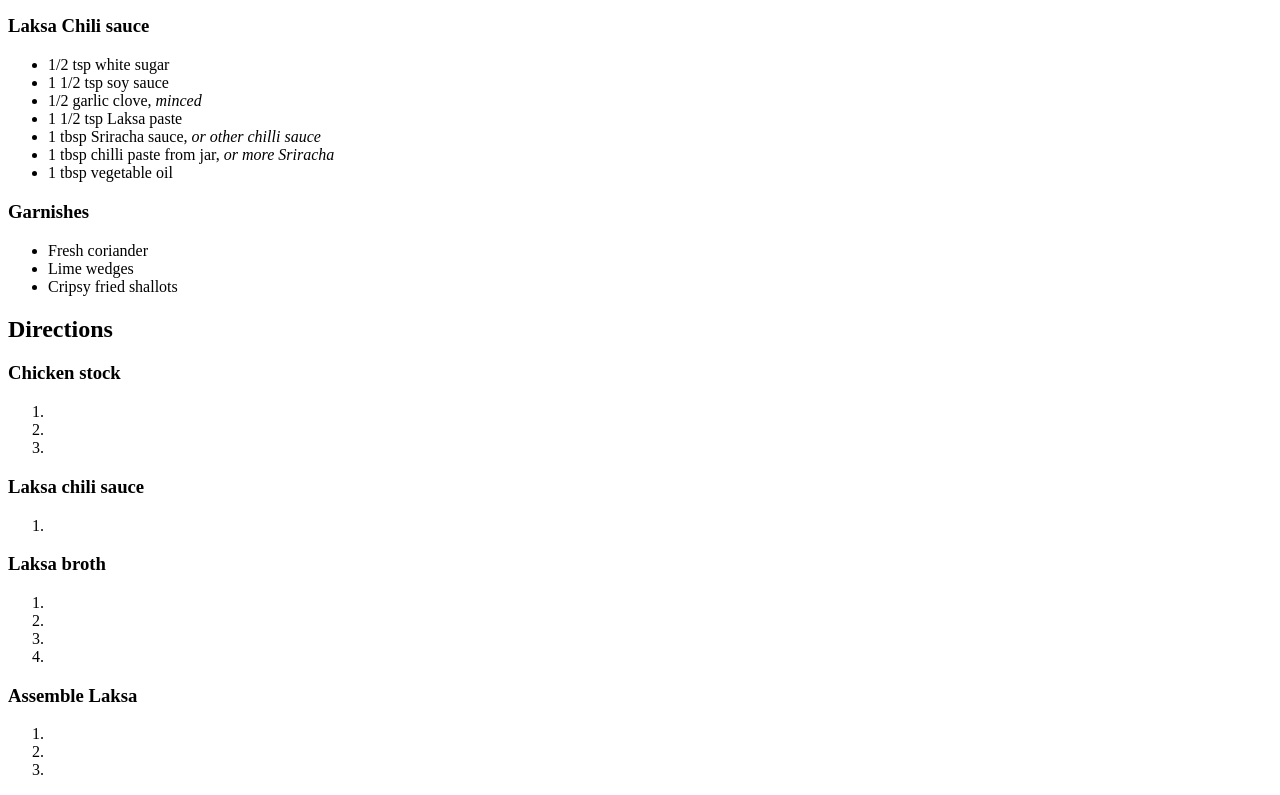
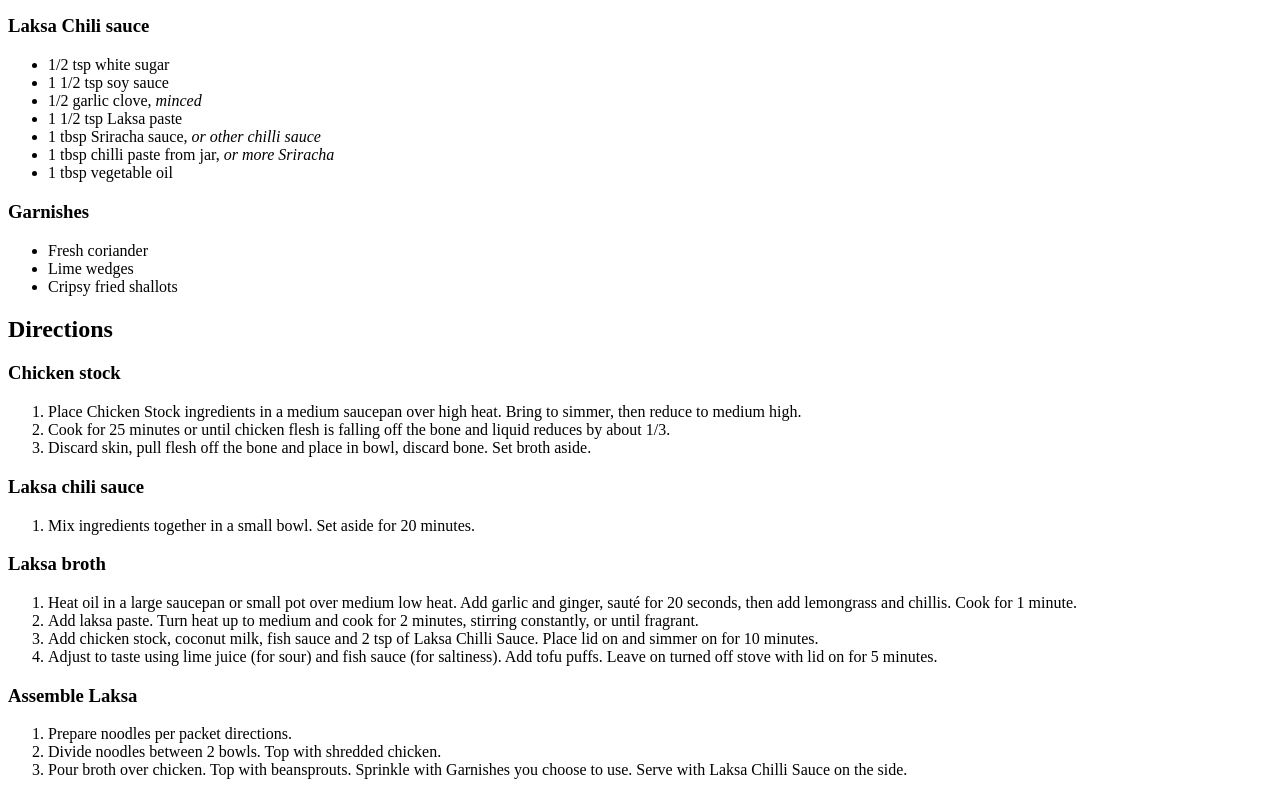
Before and after one commit to Jaidenpearson/odin-recipes, a plain HTML site: page recipes/laksa.html in a window 1280 px wide. Shown: the part 1082-1877 px from the top of the page. Drawn offline with Linux system fonts and the light colour scheme.

Commit message:
Laksa instructions finished

```diff
--- a/recipes/laksa.html
+++ b/recipes/laksa.html
@@ -80,32 +80,34 @@
             <h3>Chicken stock</h3>
 
             <ol>
-                <li></li>
-                <li></li>
-                <li></li>
+                <li>Place Chicken Stock ingredients in a medium saucepan over high heat. Bring to simmer, then reduce to medium high. </li>
+                <li>Cook for 25 minutes or until chicken flesh is falling off the bone and liquid reduces by about 1/3. </li>
+                <li>Discard skin, pull flesh off the bone and place in bowl, discard bone. Set broth aside.
+                </li>
             </ol>
 
             <h3>Laksa chili sauce</h3>
 
             <ol>
-                <li></li>
+                <li>Mix ingredients together in a small bowl. Set aside for 20 minutes.</li>
             </ol>
 
             <h3>Laksa broth</h3>
 
             <ol>
-                <li></li>
-                <li></li>
-                <li></li>
-                <li></li>
+                <li>Heat oil in a large saucepan or small pot over medium low heat. Add garlic and ginger, sauté for 20 seconds, then add lemongrass and chillis. Cook for 1 minute.</li>
+                <li>Add laksa paste. Turn heat up to medium and cook for 2 minutes, stirring constantly, or until fragrant.</li>
+                <li>Add chicken stock, coconut milk, fish sauce and 2 tsp of Laksa Chilli Sauce. Place lid on and simmer on for 10 minutes.</li>
+                <li>Adjust to taste using lime juice (for sour) and fish sauce (for saltiness). Add tofu puffs. Leave on turned off stove with lid on for 5 minutes.
+                </li>
             </ol>
 
             <h3>Assemble Laksa</h3>
 
             <ol>
-                <li></li>
-                <li></li>
-                <li></li>
+                <li>Prepare noodles per packet directions.</li>
+                <li>Divide noodles between 2 bowls. Top with shredded chicken.</li>
+                <li>Pour broth over chicken. Top with beansprouts. Sprinkle with Garnishes you choose to use. Serve with Laksa Chilli Sauce on the side.</li>
             </ol>
 
 
```
Also changed, not shown: index.html (+3 -3 lines).
